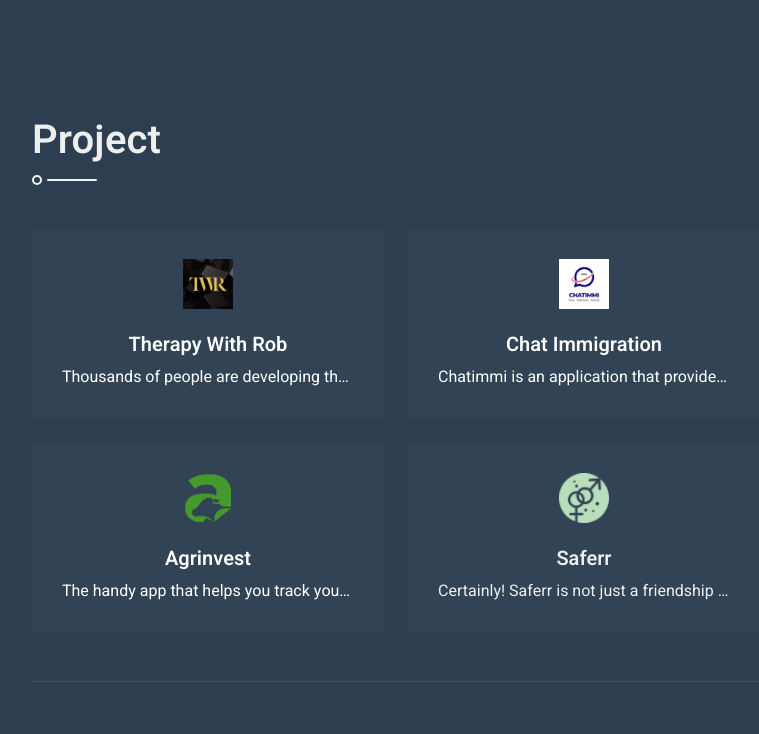
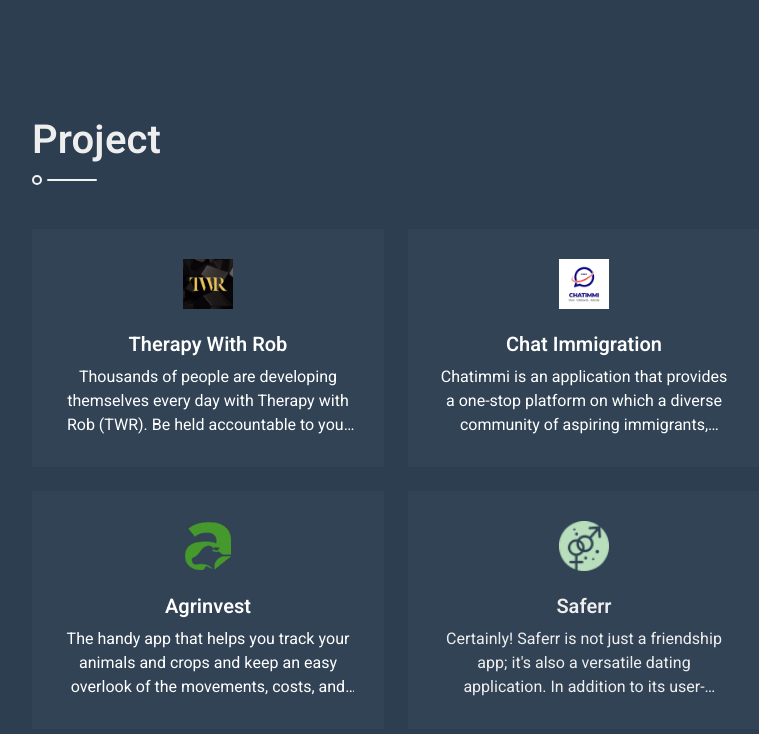
Before and after one commit to anshulpayasidev/portfolio, a plain HTML site: page index.html in a window 1280 px wide. Shown: the part 1657-2391 px from the top of the page, without its empty margins (438-1197 px from the left). Before the commit the page ends 2339 px from the top, so only its background shows below. Drawn offline with nearby package versions, Linux system fonts and the light colour scheme.

Commit message:
Add elipsis text style

```diff
--- a/css/style.css
+++ b/css/style.css
@@ -224,12 +224,18 @@
 
 }
 
+
+
 .ellipse-class {
-  white-space: nowrap;
   overflow: hidden;
   text-overflow: ellipsis;
+  display: -webkit-box;
+  -webkit-line-clamp: 3;
+  -webkit-box-orient: vertical;
   cursor: pointer;
 }
+
+
 
 img.w-50.img-fluid.mb-4 {
   width: 100px !important;
```
